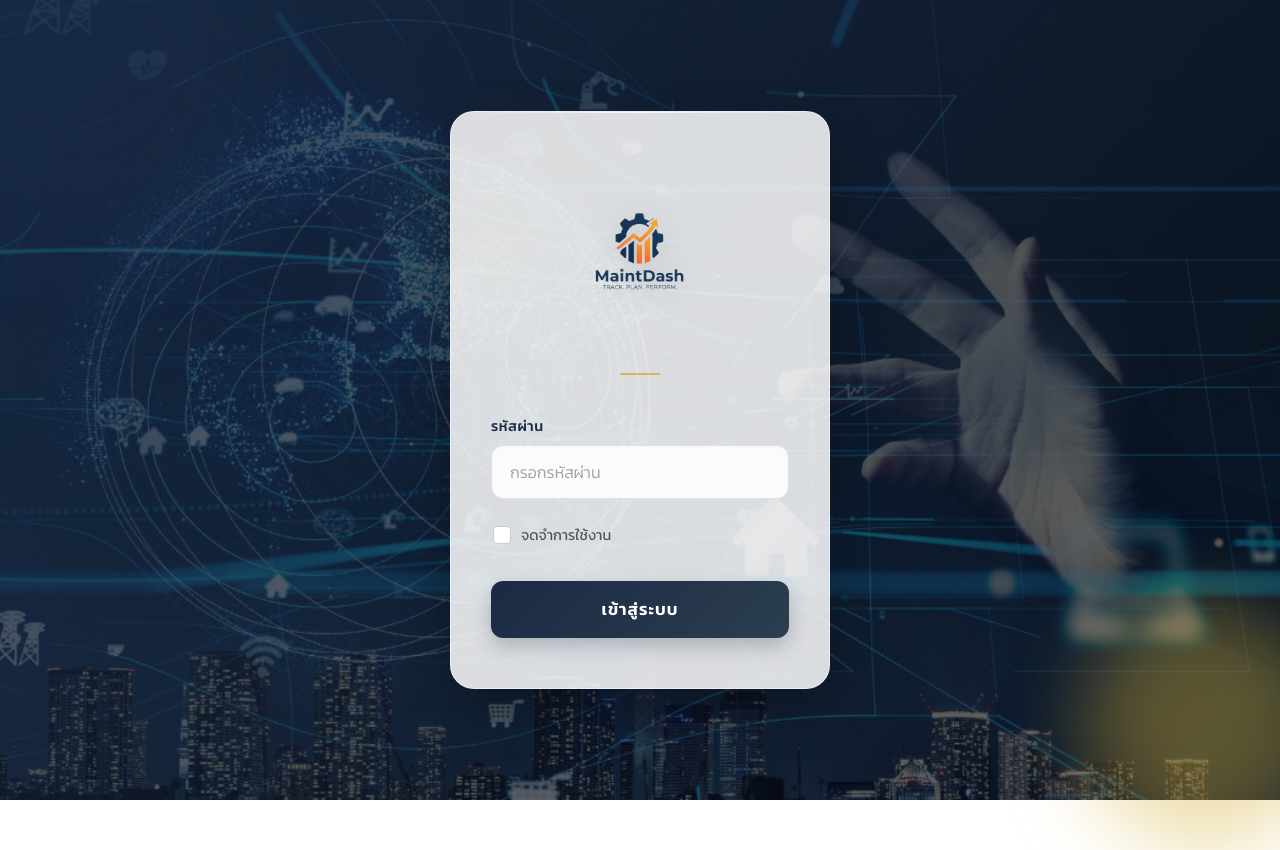
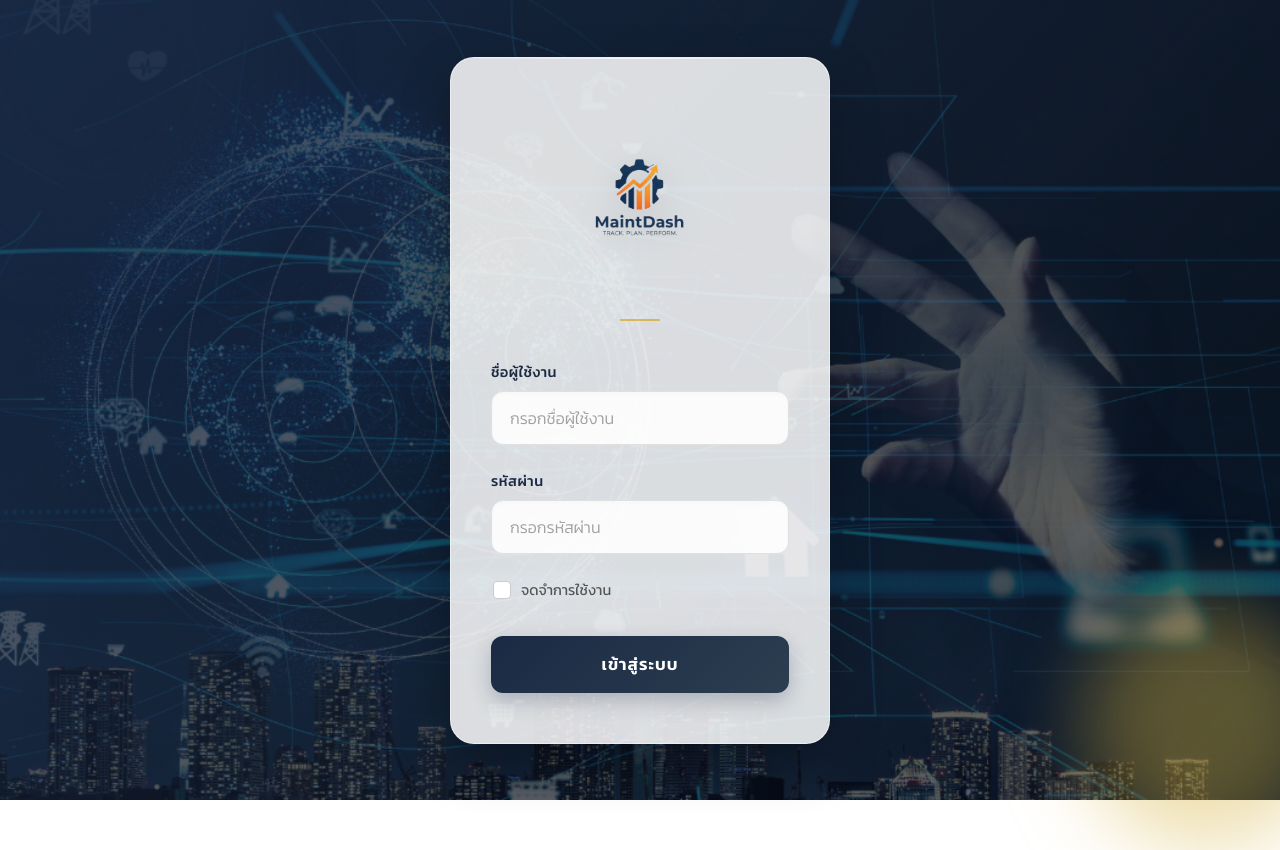
Before and after one commit to Sawangworachart/gmesh, a PHP site: page /login.php in a window 1280 px wide; the page is wider, and only the part inside the window is pictured. Run offline with PHP 8.4, Linux system fonts and the light colour scheme; some libraries are stand-ins or nearby versions.

Commit message:
update dashboard

```diff
--- a/login.php
+++ b/login.php
@@ -112,6 +112,12 @@ if ($_SERVER['REQUEST_METHOD'] === 'POST') { // ทำงานเมื่อ
             </div>
 
             <form action="" method="POST">
+                <div class="input-group">
+                    <label class="form-label">ชื่อผู้ใช้งาน</label>
+                    <input type="text" name="username" class="input-field" placeholder="กรอกชื่อผู้ใช้งาน"
+                        value="<?php echo isset($_POST['username']) ? htmlspecialchars($_POST['username']) : ''; ?>"
+                        required>
+                </div>
 
                 <div class="input-group">
                     <label class="form-label">รหัสผ่าน</label>
```
